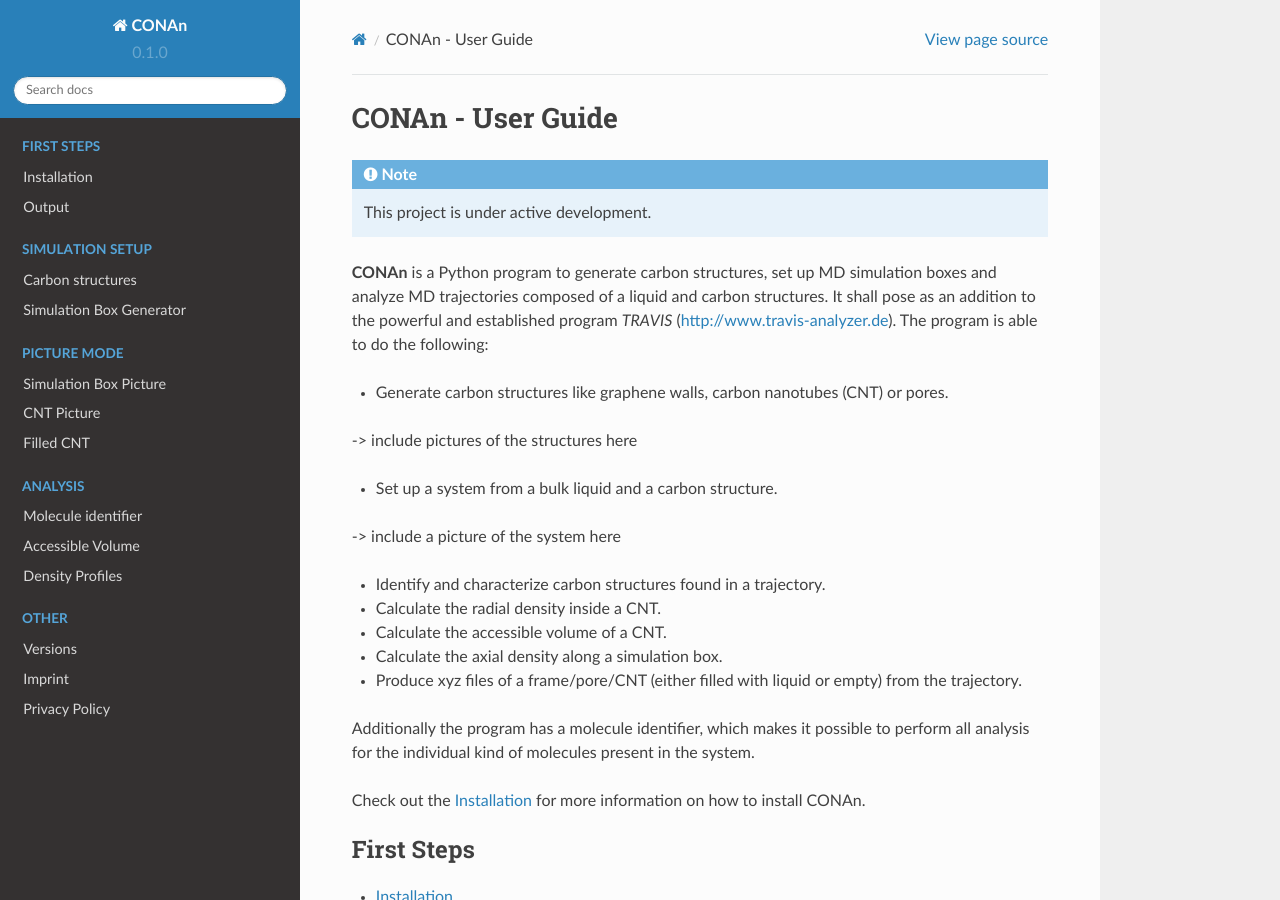
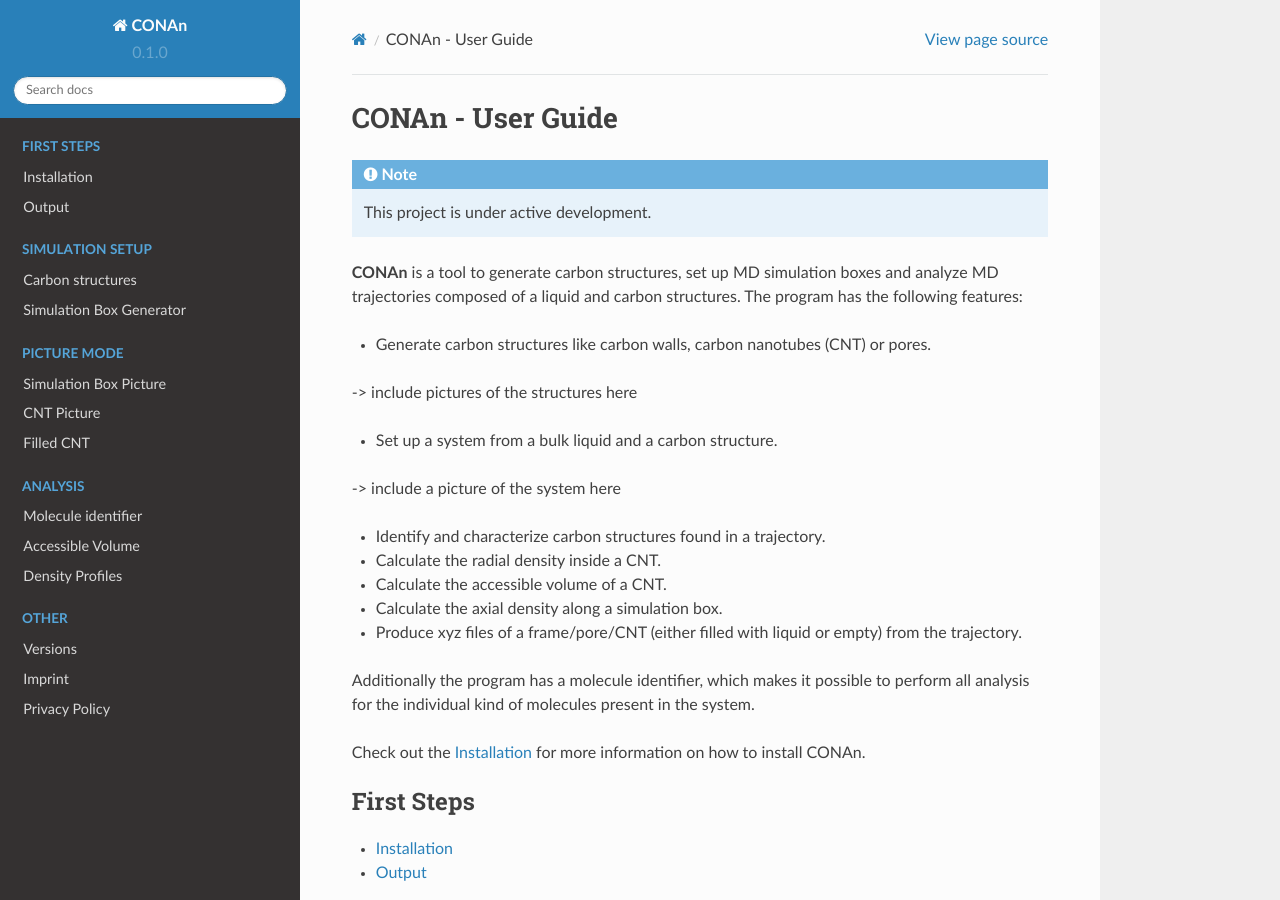
Before and after one commit to LeonardDick/rtd-tutorial, a Sphinx documentation site: the page built from docs/source/index.rst, in a window 1280 px wide and 900 px high. Built offline with Sphinx 7.4.7 and the Read the Docs theme 2.0.0, drawn with Linux system fonts in a browser that asks for light colours.

Commit message:
Update index.rst

```diff
--- a/docs/source/index.rst
+++ b/docs/source/index.rst
@@ -5,11 +5,10 @@ CONAn - User Guide
 
    This project is under active development.
 
-**CONAn** is a Python program to generate carbon structures, set up MD simulation boxes and analyze MD trajectories composed of a liquid and carbon structures.
-It shall pose as an addition to the powerful and established program *TRAVIS* (http://www.travis-analyzer.de).
-The program is able to do the following:
+**CONAn** is a tool to generate carbon structures, set up MD simulation boxes and analyze MD trajectories composed of a liquid and carbon structures.
+The program has the following features:
 
-* Generate carbon structures like graphene walls, carbon nanotubes (CNT) or pores.
+* Generate carbon structures like carbon walls, carbon nanotubes (CNT) or pores.
 
 -> include pictures of the structures here
 
```
